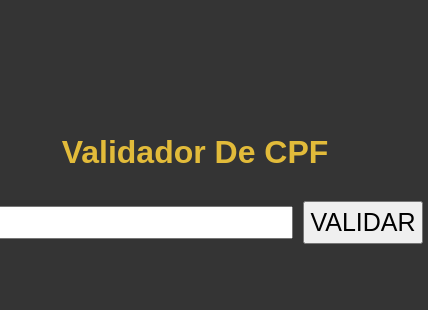
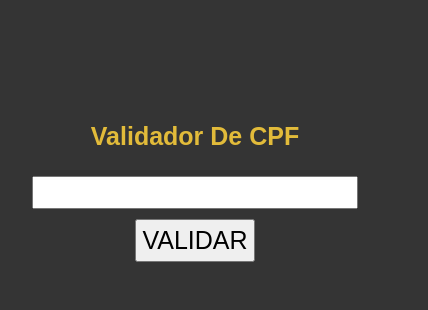
Before and after one commit to silasbispo01/ValidadorDeCPF, a plain HTML site: page index.html in a window 390 px wide. Shown: the part 218-528 px from the top of the page, 428 px wide, since content can reach past the window. Drawn offline with nearby package versions, Linux system fonts and the light colour scheme.

Commit message:
responsividade

```diff
--- a/assets/style.css
+++ b/assets/style.css
@@ -41,3 +41,15 @@ p {
 b {
     color: #e2bb3a;
 }
+
+@media (max-width: 500px) {
+    form {
+        display: flex;
+        flex-direction: column;
+    }
+
+    h1, p {
+        padding: 20px;
+        font-size: 25px;
+    }
+}
```
